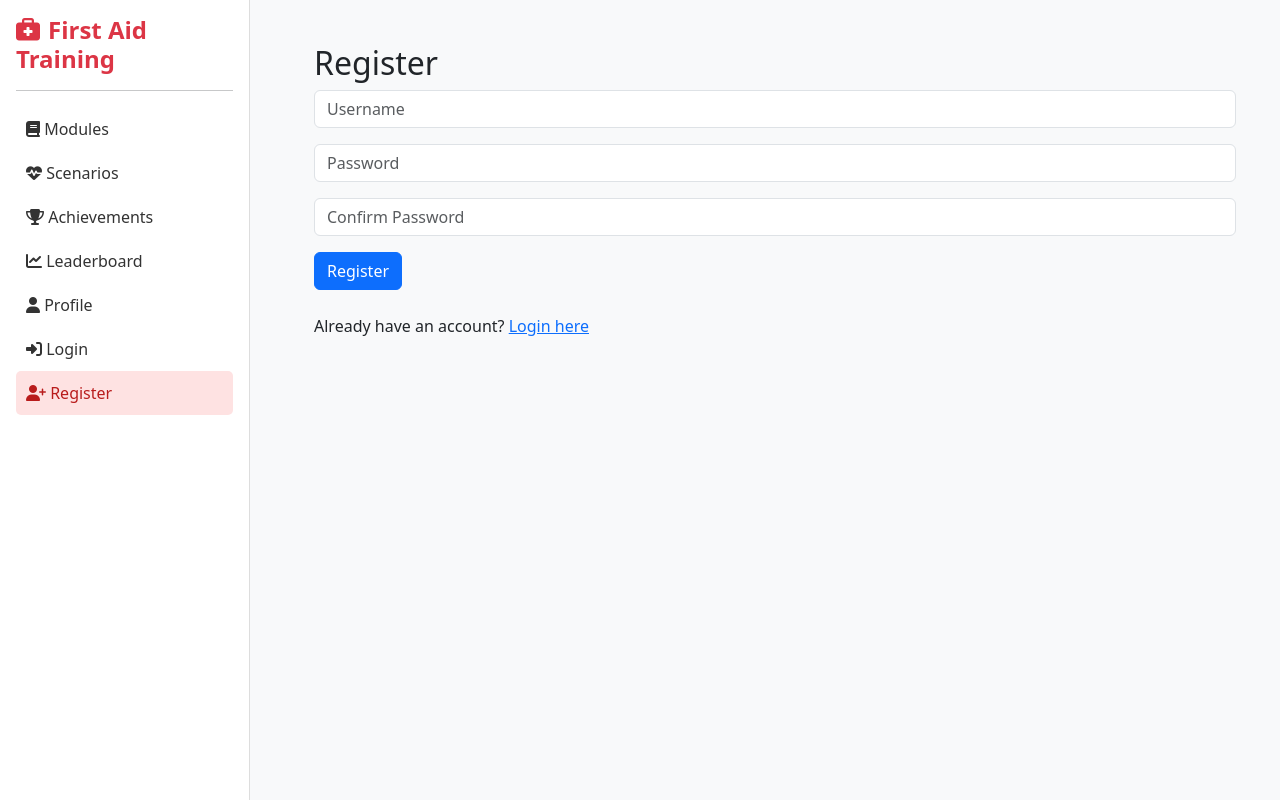
After one commit to jayan110105/FirstAidMain, a Django app: page /register/ in a window 1280 px wide. The commit adds this page. Run offline with Django 5.2, Linux system fonts and the light colour scheme.

Commit message:
register_login_logout_done

```diff
--- a/first_aid_training/settings.py
+++ b/first_aid_training/settings.py
@@ -123,3 +123,8 @@ STATICFILES_DIRS = [BASE_DIR / "static"]
 # https://docs.djangoproject.com/en/5.1/ref/settings/#default-auto-field
 
 DEFAULT_AUTO_FIELD = 'django.db.models.BigAutoField'
+
+
+LOGIN_URL = 'login'
+LOGIN_REDIRECT_URL = 'profile'
+LOGOUT_REDIRECT_URL = 'login'
--- a/training/templates/base.html
+++ b/training/templates/base.html
@@ -134,7 +134,15 @@
         <a href="{% url 'achievements' %}" class="nav-link"><i class="fas fa-trophy"></i> Achievements</a>
         <a href="{% url 'leaderboard' %}" class="nav-link"><i class="fas fa-chart-line"></i> Leaderboard</a>
         <a href="{% url 'profile' %}" class="nav-link"><i class="fas fa-user"></i> Profile</a>
+
+        {% if user.is_authenticated %}
+            <a href="{% url 'logout' %}" class="nav-link"><i class="fas fa-sign-out-alt"></i> Logout</a>
+        {% else %}
+            <a href="{% url 'login' %}" class="nav-link"><i class="fas fa-sign-in-alt"></i> Login</a>
+            <a href="{% url 'register' %}" class="nav-link"><i class="fas fa-user-plus"></i> Register</a>
+        {% endif %}
     </div>
+
 
     <!-- Main Content -->
     <div class="main-content">
--- /dev/null
+++ b/training/templates/register.html
@@ -0,0 +1,15 @@
+{% extends "base.html" %}
+{% block title %}Register{% endblock %}
+{% block content %}
+<div class="container p-4">
+    <h2>Register</h2>
+    <form method="post">
+        {% csrf_token %}
+        <div class="mb-3"><input type="text" name="username" placeholder="Username" class="form-control" required></div>
+        <div class="mb-3"><input type="password" name="password" placeholder="Password" class="form-control" required></div>
+        <div class="mb-3"><input type="password" name="confirm_password" placeholder="Confirm Password" class="form-control" required></div>
+        <button type="submit" class="btn btn-primary">Register</button>
+    </form>
+    <br><p>Already have an account? <a href="{% url 'login' %}">Login here</a></p>
+</div>
+{% endblock %}
--- a/training/urls.py
+++ b/training/urls.py
@@ -27,4 +27,8 @@ urlpatterns = [
     path('venom-quiz/', views.venom_quiz, name='venom_quiz'),
     path('allergy-learning/', views.allergy_learning, name='allergy_learning'),
     path('allergy-quiz/', views.allergy_quiz, name='allergy_quiz'),
+    path('register/', views.register, name='register'),
+    path('login/', views.login, name='login'),
+    path('logout/', views.logout, name='logout'),
+
 ]
--- a/training/views.py
+++ b/training/views.py
@@ -1,17 +1,26 @@
-from django.shortcuts import render
+from django.shortcuts import render, redirect
+from django.contrib.auth import login as auth_login, authenticate, logout as auth_logout
+from django.contrib.auth.models import User
+from django.contrib import messages
+from django.contrib.auth.decorators import login_required
 
+@login_required
 def modules(request):
     return render(request, 'modules.html')
 
+@login_required
 def scenarios(request):
     return render(request, 'scenarios.html')
 
+@login_required
 def achievements(request):
     return render(request, 'achievements.html')
 
+@login_required
 def leaderboard(request):
     return render(request, 'leaderboard.html')
 
+@login_required
 def profile(request):
     return render(request, 'profile.html')
 
@@ -74,3 +83,57 @@ def allergy_learning(request):
 
 def allergy_quiz(request):
     return render(request, 'allergy_quiz.html')
+
+
+
+
+
+
+
+
+
+def register(request):
+    if request.method == 'POST':
+        username = request.POST['username']
+        password = request.POST['password']
+        confirm_password = request.POST['confirm_password']
+
+        if password != confirm_password:
+            messages.error(request, "Passwords do not match.")
+            return redirect('register')
+
+        if User.objects.filter(username=username).exists():
+            messages.error(request, "Username already exists.")
+            return redirect('register')
+
+        user = User.objects.create_user(username=username, password=password)
+        auth_login(request, user)
+        return redirect('profile')
+
+    return render(request, 'register.html')
+
+
+def login(request):
+    if request.method == 'POST':
+        username = request.POST['username']
+        password = request.POST['password']
+        user = authenticate(username=username, password=password)
+
+        if user is not None:
+            auth_login(request, user)
+            return redirect('profile')
+        else:
+            messages.error(request, "Invalid username or password.")
+            return redirect('login')
+
+    return render(request, 'login.html')
+
+
+def logout(request):
+    auth_logout(request)
+    return redirect('login')
+
+
+@login_required(login_url='login')
+def profile(request):
+    return render(request, 'profile.html')
```
Also changed, not shown: training/templates/login.html (added, +14 -0 lines), db.sqlite3.
